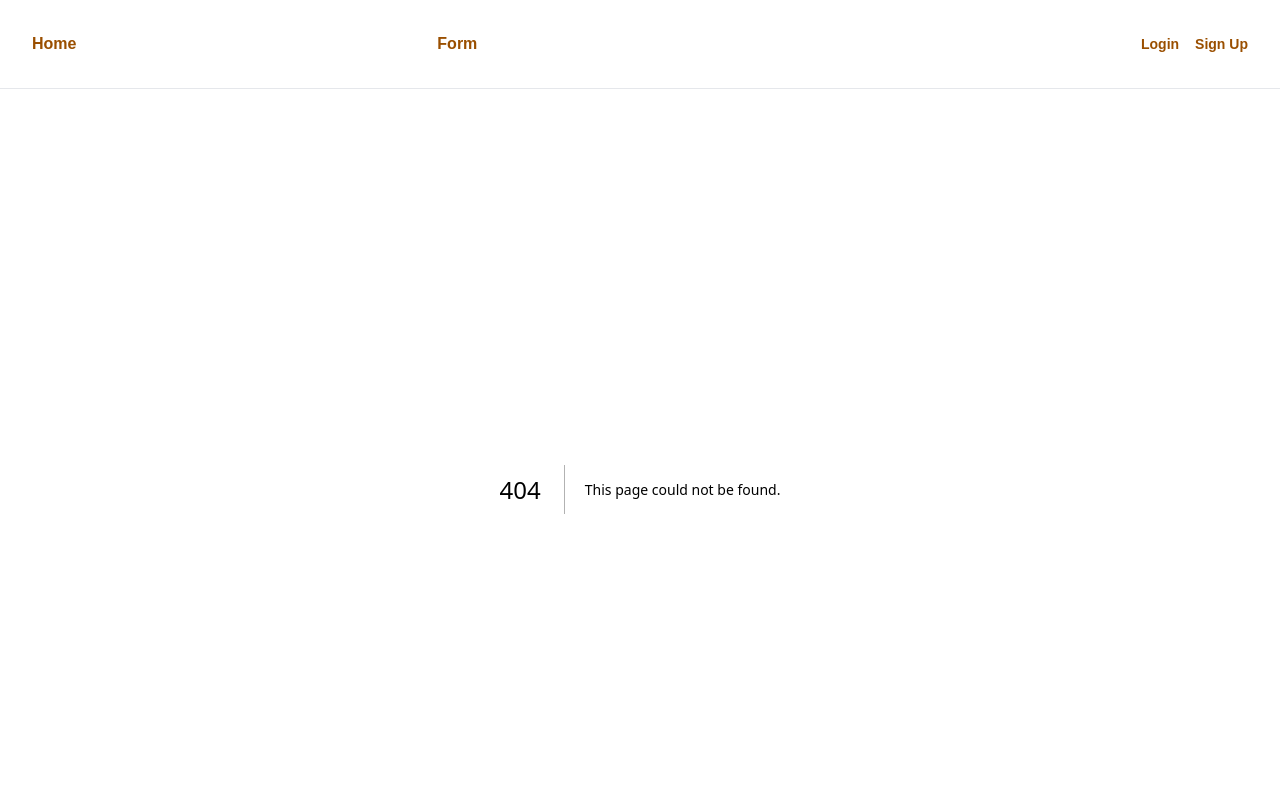
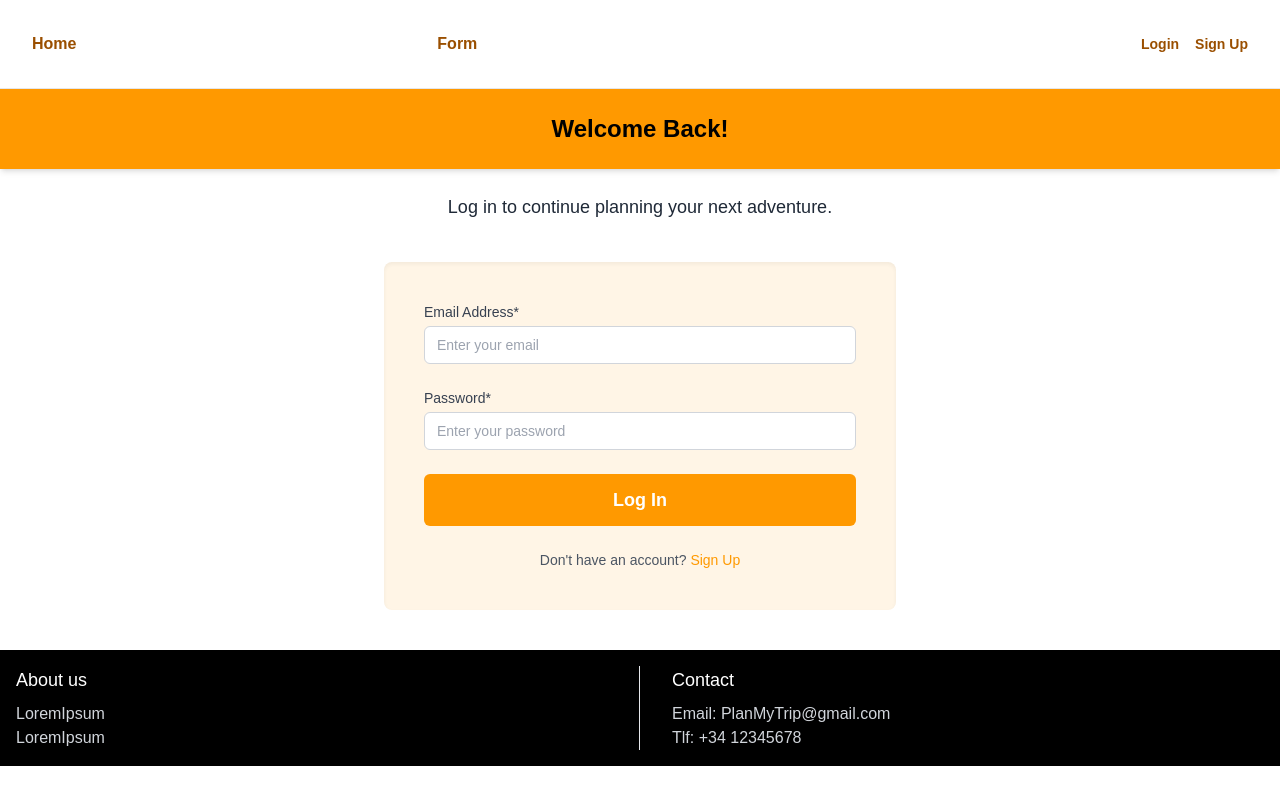
Before and after one commit to apadoss/plan-my-trip, a Next.js app: page /login in a window 1280 px wide. Before the commit this address had no page. Shown: the top 800 px of the page. Built offline with nearby package versions, Linux system fonts and the light colour scheme.

Commit message:
Añadida la vista del login

```diff
--- /dev/null
+++ b/app/login/page.tsx
@@ -0,0 +1,87 @@
+"use client";
+
+import React, { useState, ChangeEvent } from "react";
+import Link from "next/link";
+
+interface LoginData {
+  email: string;
+  password: string;
+}
+
+export default function Login() {
+  const [loginData, setLoginData] = useState<LoginData>({
+    email: "",
+    password: "",
+  });
+
+  const handleChange = (e: ChangeEvent<HTMLInputElement>) => {
+    setLoginData({ ...loginData, [e.target.name]: e.target.value });
+  };
+
+  const handleSubmit = (e: React.FormEvent) => {
+    e.preventDefault();
+    // Aquí puedes manejar la autenticación
+    console.log("Logging in with:", loginData);
+  };
+
+  return (
+    <main className="flex-1 bg-white text-gray-800 flex flex-col">
+      {/* Page Header */}
+      <header className="bg-primary py-6 px-4 shadow-md flex items-center">
+        <h1 className="text-2xl font-bold text-black text-center w-full">Welcome Back!</h1>
+      </header>
+
+      {/* Intro Text */}
+      <p className="text-center mt-6 text-lg font-medium px-4 leading-relaxed">
+        Log in to continue planning your next adventure.
+      </p>
+
+      {/* Form Section */}
+      <div className="flex justify-center px-4 py-10 flex-1">
+        <div className="bg-primary-light px-6 sm:px-10 py-10 rounded-lg shadow-inner w-full max-w-lg">
+          <form className="space-y-6" onSubmit={handleSubmit}>
+            <div className="flex flex-col">
+              <label className="text-sm font-medium text-gray-700 mb-1">Email Address*</label>
+              <input
+                type="email"
+                name="email"
+                value={loginData.email}
+                onChange={handleChange}
+                placeholder="Enter your email"
+                required
+                className="border border-gray-300 rounded-md px-3 py-2 text-sm focus:outline-none focus:ring-2 focus:ring-orange-400"
+              />
+            </div>
+
+            <div className="flex flex-col">
+              <label className="text-sm font-medium text-gray-700 mb-1">Password*</label>
+              <input
+                type="password"
+                name="password"
+                value={loginData.password}
+                onChange={handleChange}
+                placeholder="Enter your password"
+                required
+                className="border border-gray-300 rounded-md px-3 py-2 text-sm focus:outline-none focus:ring-2 focus:ring-orange-400"
+              />
+            </div>
+
+            <button
+              type="submit"
+              className="w-full bg-primary hover:bg-primary-dark text-white font-semibold py-3 px-6 rounded-md transition duration-200 text-lg"
+            >
+              Log In
+            </button>
+          </form>
+
+          <p className="text-sm text-center text-gray-600 mt-6">
+            Don't have an account?{" "}
+            <Link href="/Register" className="text-primary hover:underline font-medium">
+              Sign Up
+            </Link>
+          </p>
+        </div>
+      </div>
+    </main>
+  );
+}
--- a/components/Header.tsx
+++ b/components/Header.tsx
@@ -16,7 +16,7 @@ const Header = () => {
                 </div>
 
                 <div className="text-primary-dark flex lg:flex-1 lg:justify-end lg:gap-4">
-                    <Link href="/register" className="text-sm font-semibold leading-6">
+                    <Link href="/login" className="text-sm font-semibold leading-6">
                         Login
                     </Link>
                     <Link href="/register" className="text-sm font-semibold leading-6">
```
